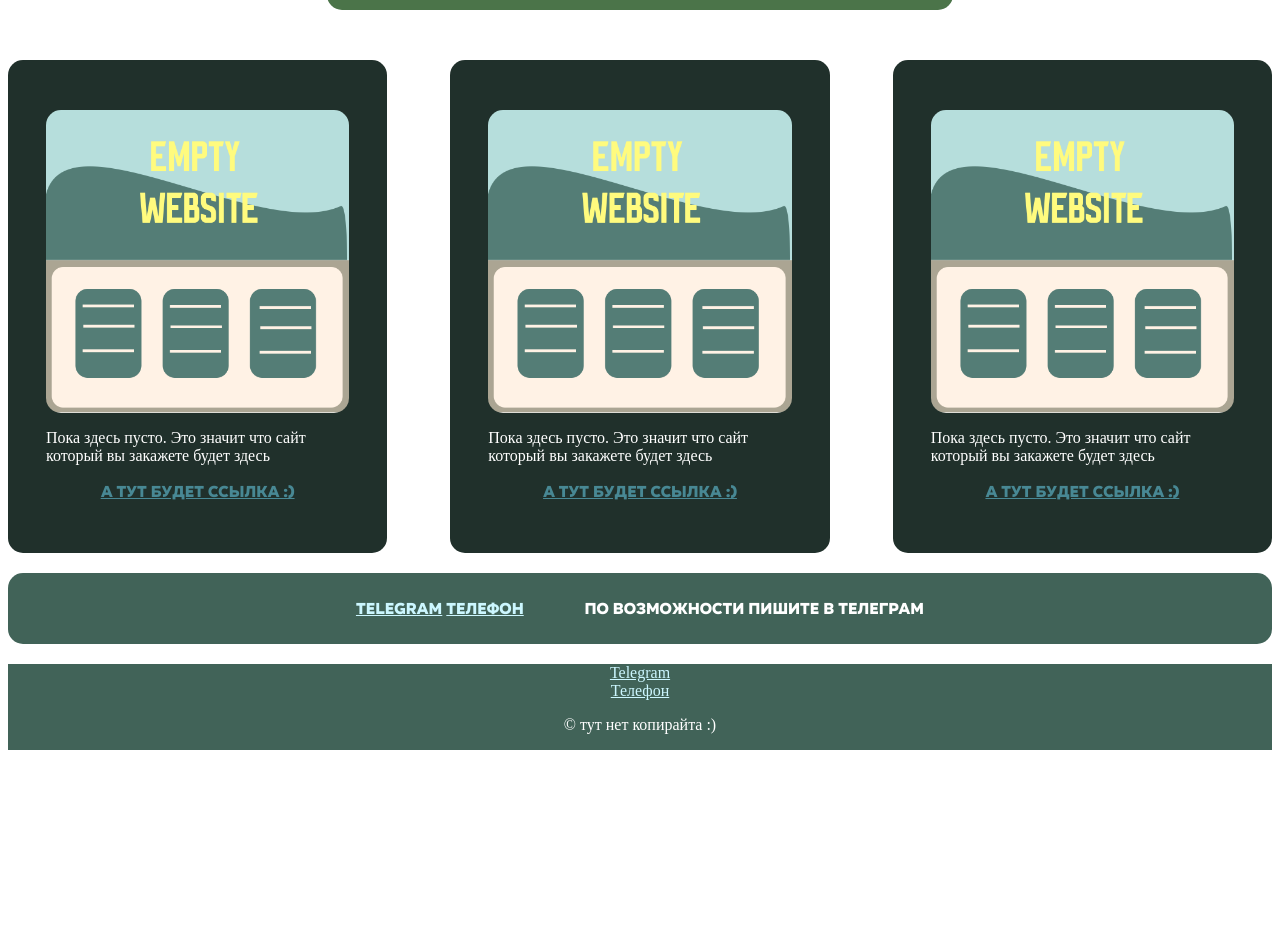
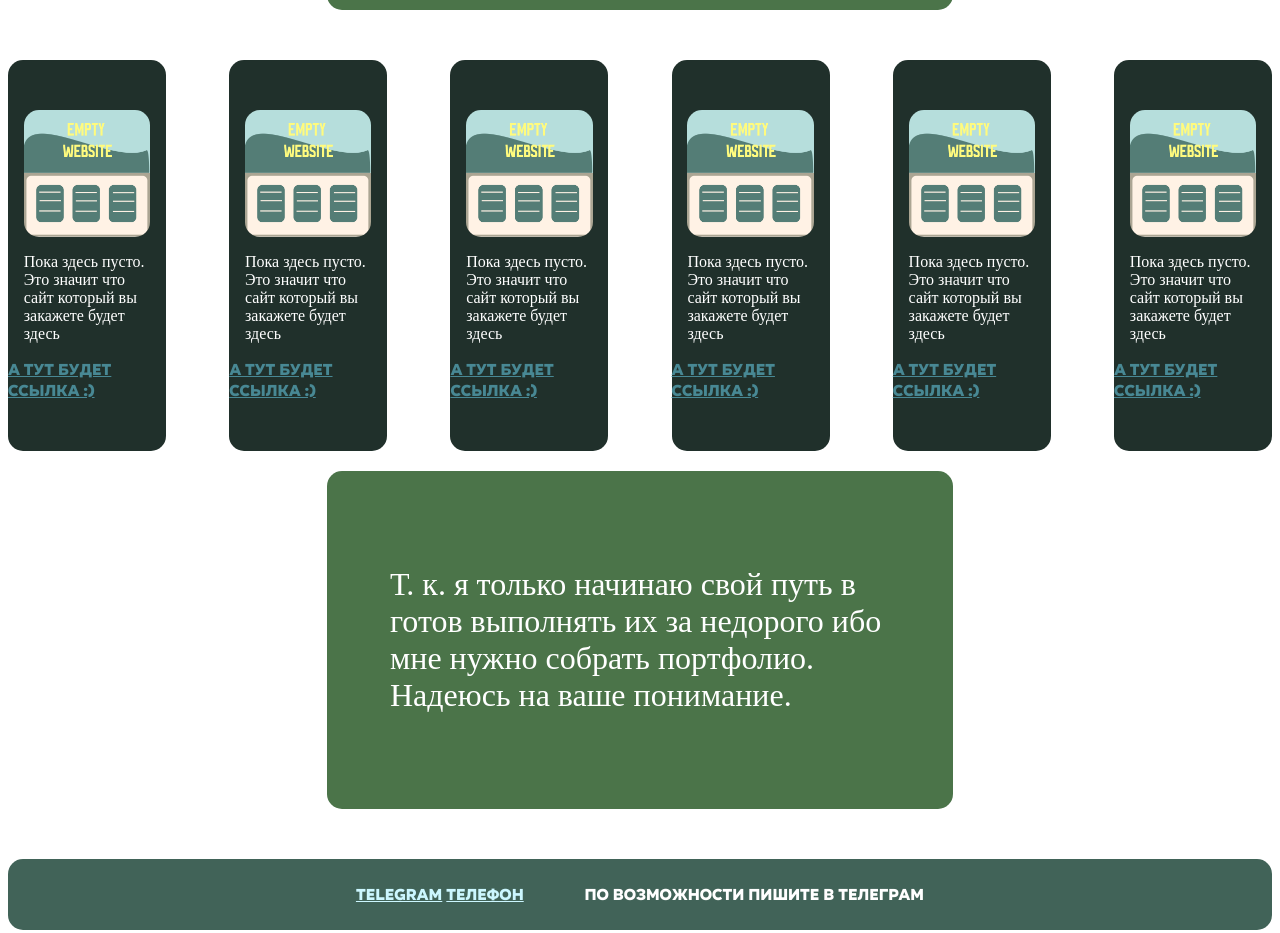
Before and after one commit to alamatkecherukov/Portfolio, a plain HTML site: page index.html in a window 1280 px wide. Shown: the part 1629-2562 px from the top of the page. Before the commit the page ends 2387 px from the top, so only its background shows below. Drawn offline with Linux system fonts and the light colour scheme; a web font is replaced by a local one.

Commit message:
Update index.html

```diff
--- a/index.html
+++ b/index.html
@@ -2,7 +2,7 @@
 <head>
     <meta charset="UTF-8">
     <meta name="viewport" content="width=device-width, initial-scale=1.0">
-    <title>МОи проекты</title>
+    <title>Мои проекты</title>
 
     <link rel="stylesheet" href="style.css">
 </head>
@@ -16,15 +16,15 @@
     M
 </h1>
 
-<a href="">Главная</a>
-<a href="">Мои проекты</a>
-<a href="">Контакты</a>
+<a href="#hero">Главная</a>
+<a href="#block">Мои проекты</a>
+<a href="#con">Контакты</a>
 
 </div>
 
 </header>
 
-<Div class="HERO">
+<Div class="HERO" id="hero">
 
     <h2>Welcome</h2>
     <p>пролистайте вниз или воспользуйтесь указателями на шапке</p>
@@ -40,7 +40,22 @@
 
 Подойду, если вам нужен результат, а не долгие обсуждения.</p>
 </Div>
-<div class="block">
+<div class="block" id="block">
+<div class="block1">
+<img src="images/icons/empty.png" alt="">
+<p>Пока здесь пусто. Это значит что сайт который вы закажете будет здесь</p>
+<a href="">  А тут будет ссылка :)</a>
+</div>
+<div class="block1">
+<img src="images/icons/empty.png" alt="">
+<p>Пока здесь пусто. Это значит что сайт который вы закажете будет здесь</p>
+<a href="">  А тут будет ссылка :)</a>
+</div>
+<div class="block1">
+<img src="images/icons/empty.png" alt="">
+<p>Пока здесь пусто. Это значит что сайт который вы закажете будет здесь</p>
+<a href="">  А тут будет ссылка :)</a>
+</div>
 <div class="block1">
 <img src="images/icons/empty.png" alt="">
 <p>Пока здесь пусто. Это значит что сайт который вы закажете будет здесь</p>
@@ -57,7 +72,10 @@
 <a href="">  А тут будет ссылка :)</a>
 </div>
 </div>
-<div class="con">
+<Div class="INFO">
+<p>Т. к. я только начинаю свой путь в готов выполнять их за недорого ибо мне нужно собрать портфолио. Надеюсь на ваше понимание.</p>
+</Div>
+<div class="con"id="con">
 <al>
 <a href="https://t.me/AlamatKecherukov">Telegram</a>
 <a href="tel:+79298602295">Телефон</a>
@@ -71,5 +89,6 @@
 </div>
 
 
+
 </body>
 </html>
```
